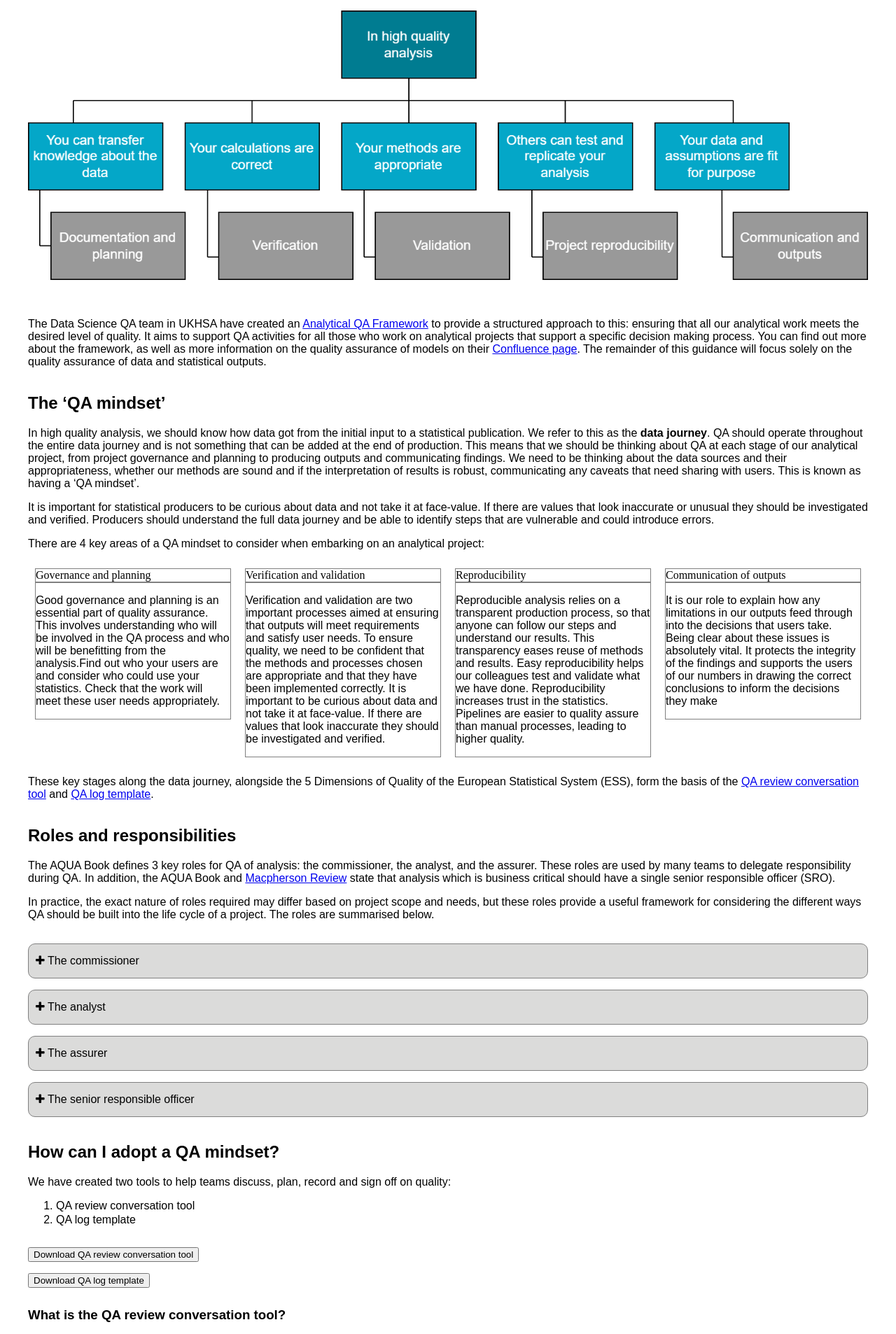
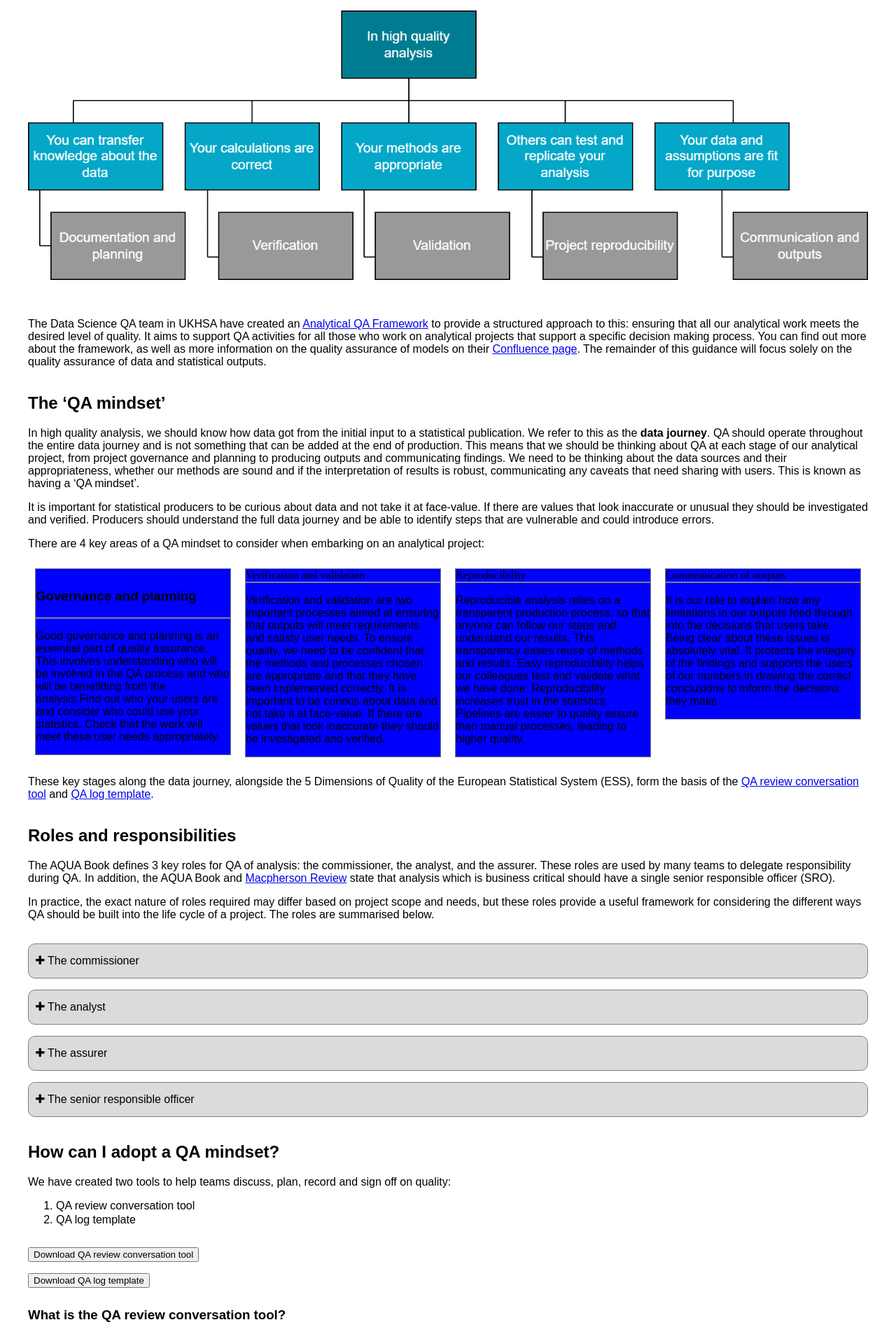
Before and after one commit to BenCuff/github-pages-test, a Jekyll site: the page built from docs/quality-assurance.md, in a window 1280 px wide. Shown: the part 1900-3806 px from the top of the page at 70% size. Built offline with Jekyll 4.4.1, drawn with Linux system fonts in a browser that asks for light colours.

Commit message:
Playing around with styling

```diff
--- a/docs/assets/styles.css
+++ b/docs/assets/styles.css
@@ -254,22 +254,24 @@
 .cards-container{
   display: flex;
   flex-wrap: wrap;
+
 }
 
 .card{
   flex: 1;
   margin: 10px;
   min-width: 200px;
+  .card = display: flex; flex-direction: column;
 }
 
 .card-top{
   border: 1pt solid grey;
+  background-color: blue;
+
 }
 
 .card-bottom{
   border: 1pt solid grey;
+  background-color:blue ;
+  .card-bottom = flex: 1;
 }
-
-.container {
-  padding: 2px 16px;
-}
--- a/docs/quality-assurance.md
+++ b/docs/quality-assurance.md
@@ -105,7 +105,7 @@
 
 <div class="cards-container">
   <div class="card">
-    <div class="card-top">Governance and planning</div>
+    <div class="card-top"><h3>Governance and planning</h3></div>
     <div class="card-bottom"><p>
 Good governance and planning is an essential part of quality assurance. This involves understanding who will be involved in the QA process and who will be benefitting from the analysis.Find out who your users are and consider who could use your statistics. Check that the work will meet these user needs appropriately.</p></div>
   </div>
```
